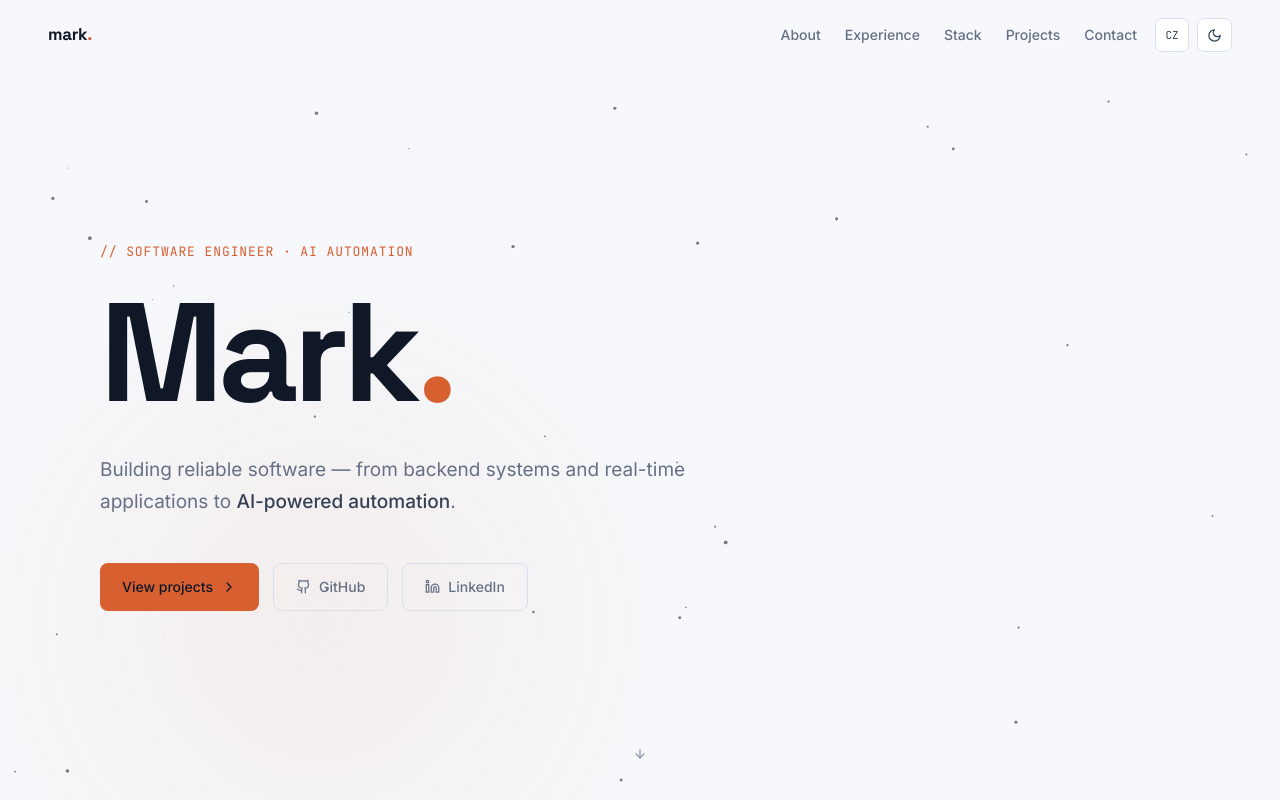
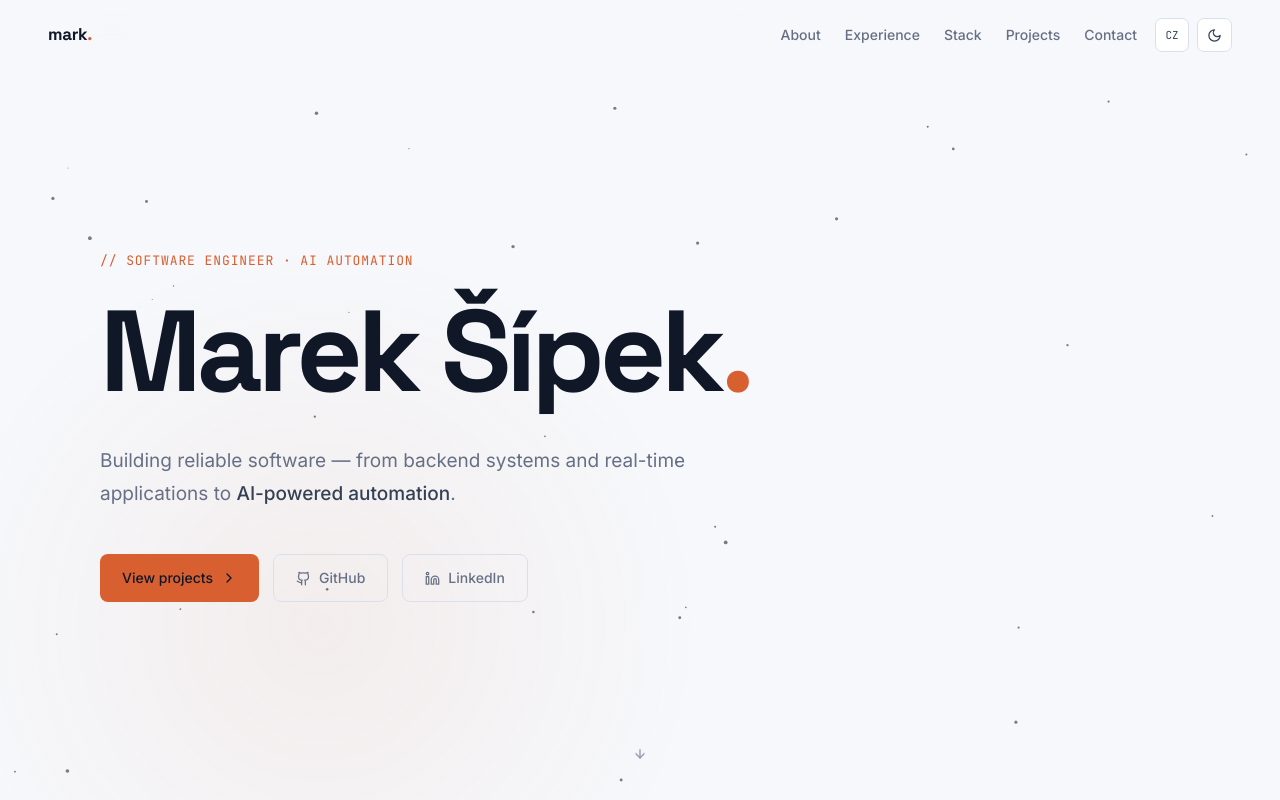
Before and after one commit to Sipisak/mark-portfolio, a React (Vite) app: page / in a window 1280 px wide. Shown: the top 800 px of the page. Built offline with nearby package versions, Linux system fonts and the light colour scheme.

Commit message:
feat: show full name in portfolio hero

```diff
--- a/src/sections/Hero.tsx
+++ b/src/sections/Hero.tsx
@@ -68,17 +68,18 @@ export function Hero() {
           style={{
             fontFamily: "'Space Grotesk',sans-serif",
             fontWeight: 700,
-            fontSize: "clamp(72px,11vw,140px)",
-            lineHeight: 0.88,
-            letterSpacing: "-0.04em",
+            fontSize: "clamp(56px,9vw,122px)",
+            lineHeight: 0.92,
+            letterSpacing: "-0.045em",
             color: T.white,
             margin: "0 0 40px",
+            maxWidth: 1040,
             opacity: mounted ? 1 : 0,
             transform: mounted ? "translateY(0)" : "translateY(40px)",
             transition: transition(0.3),
           }}
         >
-          Mark<span style={{ color: T.accent }}>.</span>
+          Marek Šípek<span style={{ color: T.accent }}>.</span>
         </h1>
 
         <p
```
